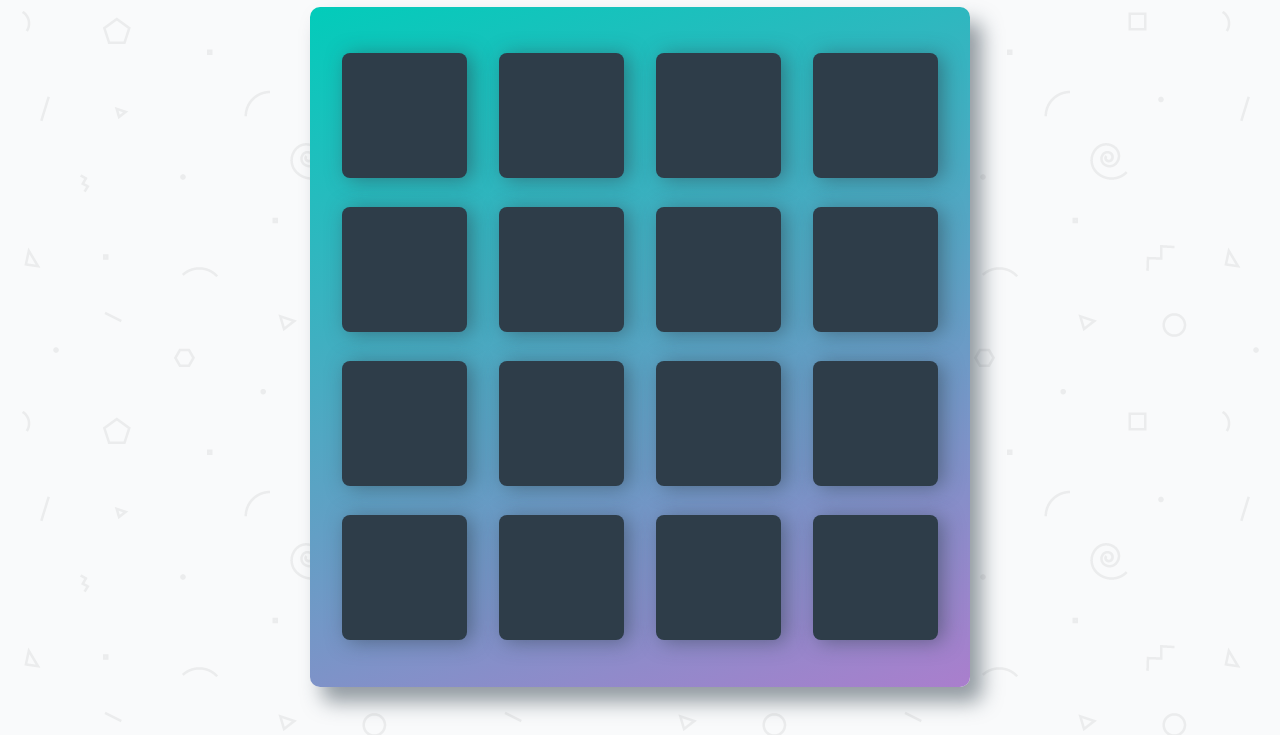
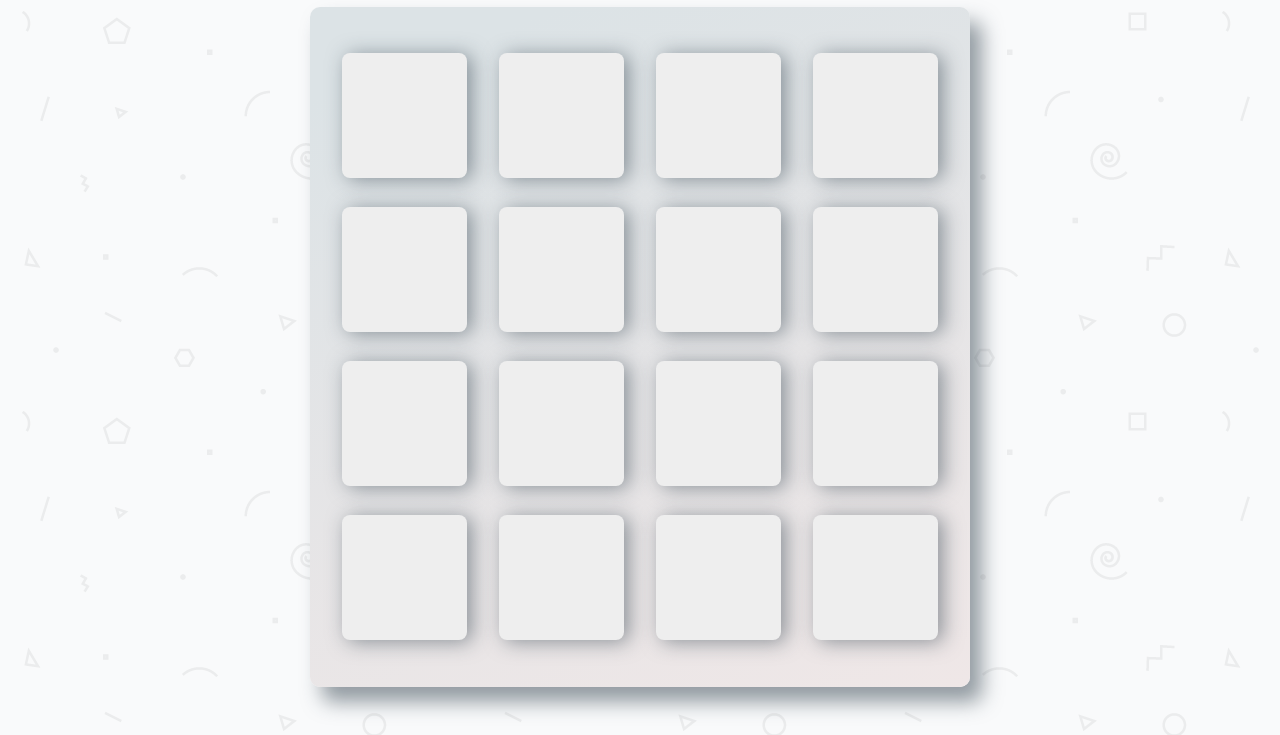
Before and after one commit to nitish03/Memory-Game, a plain HTML site: page index.html in a window 1280 px wide. Shown: the part 108-843 px from the top of the page. Drawn offline with nearby package versions, Linux system fonts and the light colour scheme; a web font is replaced by a local one.

Commit message:
update deck background

```diff
--- a/css/app.css
+++ b/css/app.css
@@ -43,7 +43,7 @@ h1 {
 .deck {
     width: 660px;
     min-height: 680px;
-    background: linear-gradient(160deg, #02ccba 0%, #aa7ecd 100%);
+    background: linear-gradient(160deg, #dce3e6  10%, #efe7e7  100%);
     padding: 32px;
     border-radius: 10px;
     box-shadow: 12px 15px 20px 0 rgba(46, 61, 73, 0.5);
@@ -57,7 +57,7 @@ h1 {
 .deck .card {
     height: 125px;
     width: 125px;
-    background: #2e3d49;
+    background: #eee;
     font-size: 0;
     color: #ffffff;
     border-radius: 8px;
```
